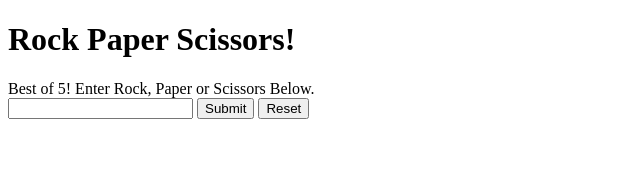
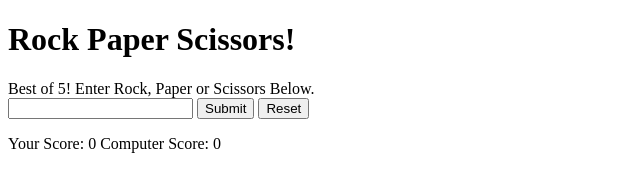
Before and after one commit to Jake-Silveira/rock-paper-scissors, a plain HTML site: page rock-paper-scissors.html in a window 1280 px wide. Shown: the whole page, without its empty margins (0-640 px from the left). Drawn offline with Linux system fonts and the light colour scheme.

Commit message:
scorecard

```diff
--- a/rock-paper-scissors.html
+++ b/rock-paper-scissors.html
@@ -16,7 +16,7 @@
     <input class="submitbutton" type="button" value="Submit"> <input class="resetbutton" type="button" value="Reset">
     <div class="paras">
         <p class="result"></p>
-        <p class="scoreCard"></p>
+        <p class="scoreCard">Your Score: 0   Computer Score: 0</p>
     </div>
 </div>
 
```
